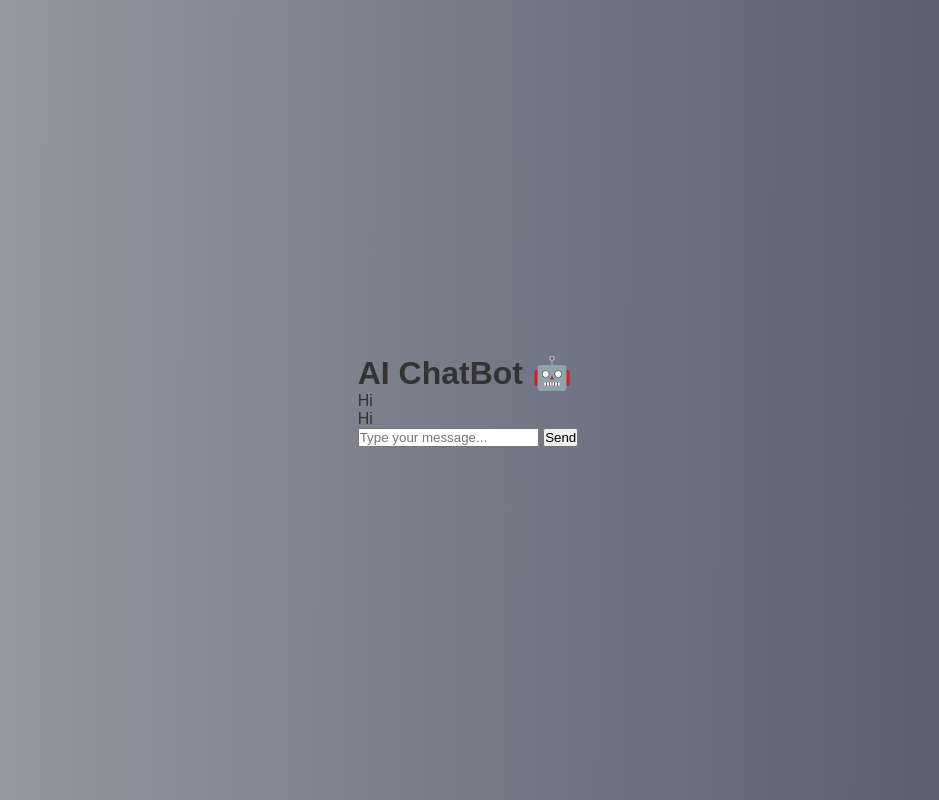
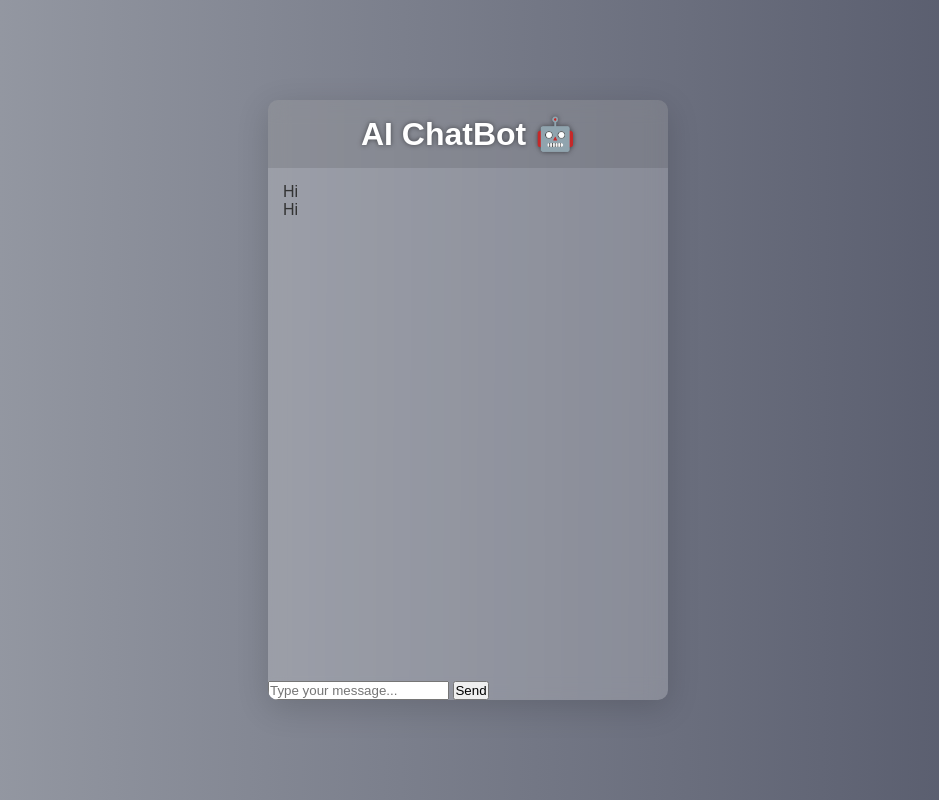
Before and after one commit to yasaschathurangana/ChatBot-Gemini-JavaScript-Api, a plain HTML site: page index.html in a window 1280 px wide. Shown: the whole page, without its empty margins (172-1111 px from the left). Drawn offline with Linux system fonts and the light colour scheme.

Commit message:
style: add css for chat-box

```diff
--- a/css/style.css
+++ b/css/style.css
@@ -15,3 +15,30 @@ body{
     align-items: center;
     height: 100vh;
 }
+
+.chat-container{
+    width: 400px;
+    height: 600px;
+    background-color: rgba(255, 255, 255, 0.2);
+    backdrop-filter: blur(10px);
+    border-radius: 10px;
+    box-shadow: 0 8px 32px 0 rgba(0, 0, 0, 0.15);
+    display: flex;
+    flex-direction: column;
+    overflow: hidden;
+}
+
+header{
+    background: rgba(0, 0, 0, 0.1);
+    color: #fff;
+    padding: 15px;
+    text-align: center;
+    text-shadow: 0 0 5px rgba(0, 0, 0, 0.5);
+}
+
+.chat-box{
+    flex: 1;
+    overflow-y: auto;
+    padding: 15px;
+    background: transparent;
+}
```
